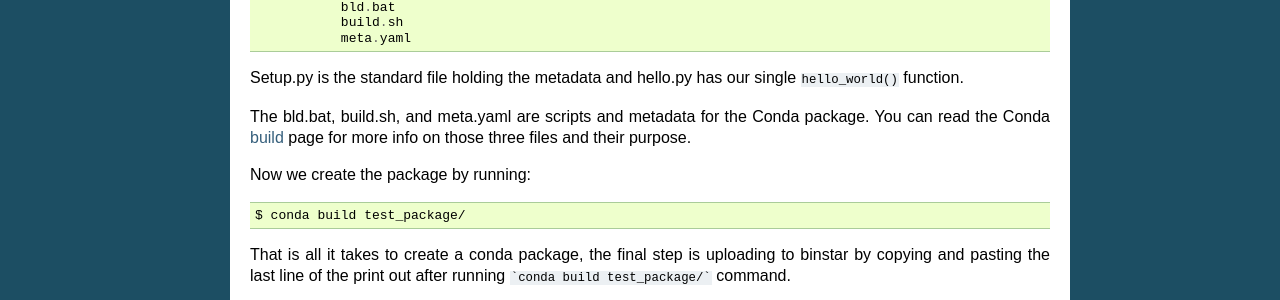
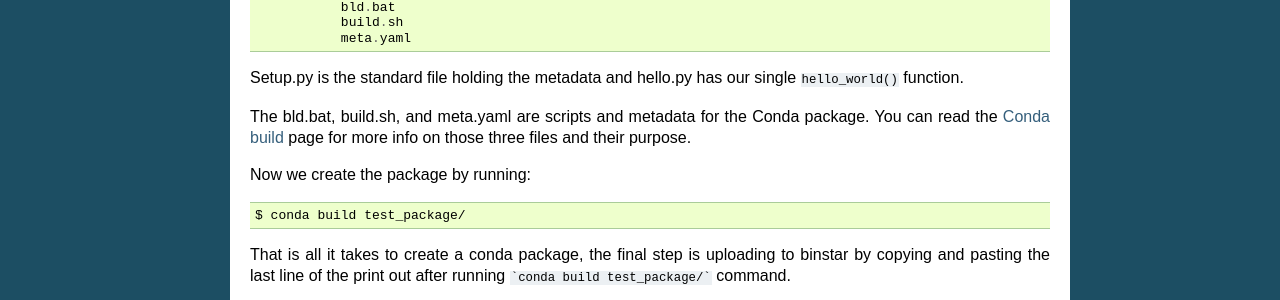
Before and after one commit to anaconda/anaconda-client, a Sphinx documentation site: the page built from doc/getting_started.rst, in a window 1280 px wide. Shown: the part 813-1113 px from the top of the page. Built offline with Sphinx 7.4.7, drawn with Linux system fonts in a browser that asks for light colours; part of the change alters nothing that is shown.

```diff
--- a/doc/getting_started.rst
+++ b/doc/getting_started.rst
@@ -56,9 +56,9 @@ This a small directory that looks like this:
 
 Setup.py is the standard file holding the metadata and hello.py has our single ``hello_world()`` function.
 
-The bld.bat, build.sh, and meta.yaml are scripts and metadata for the Conda package. You can read the Conda build_ page for more info on those three files and their purpose.
+The bld.bat, build.sh, and meta.yaml are scripts and metadata for the Conda package. You can read the `Conda build`_ page for more info on those three files and their purpose.
 
-.. _build: http://docs.continuum.io/conda/build.html
+.. _`Conda build`: http://docs.continuum.io/conda/build.html
 
 Now we create the package by running::
 
```
